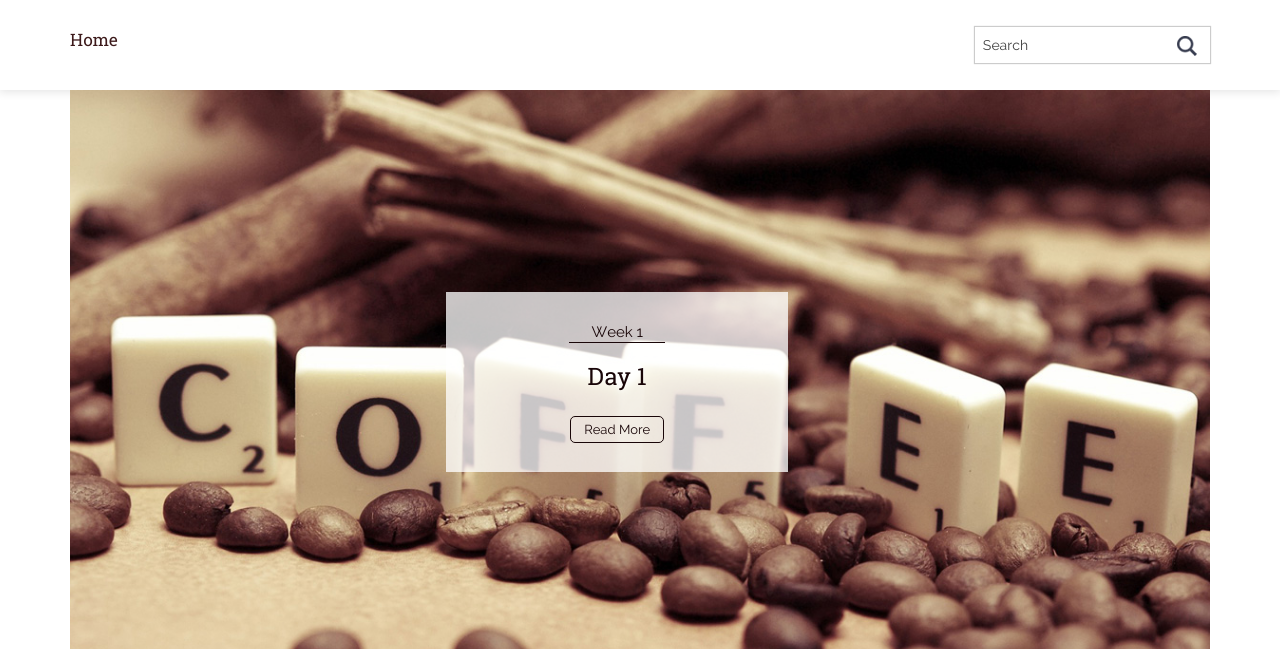
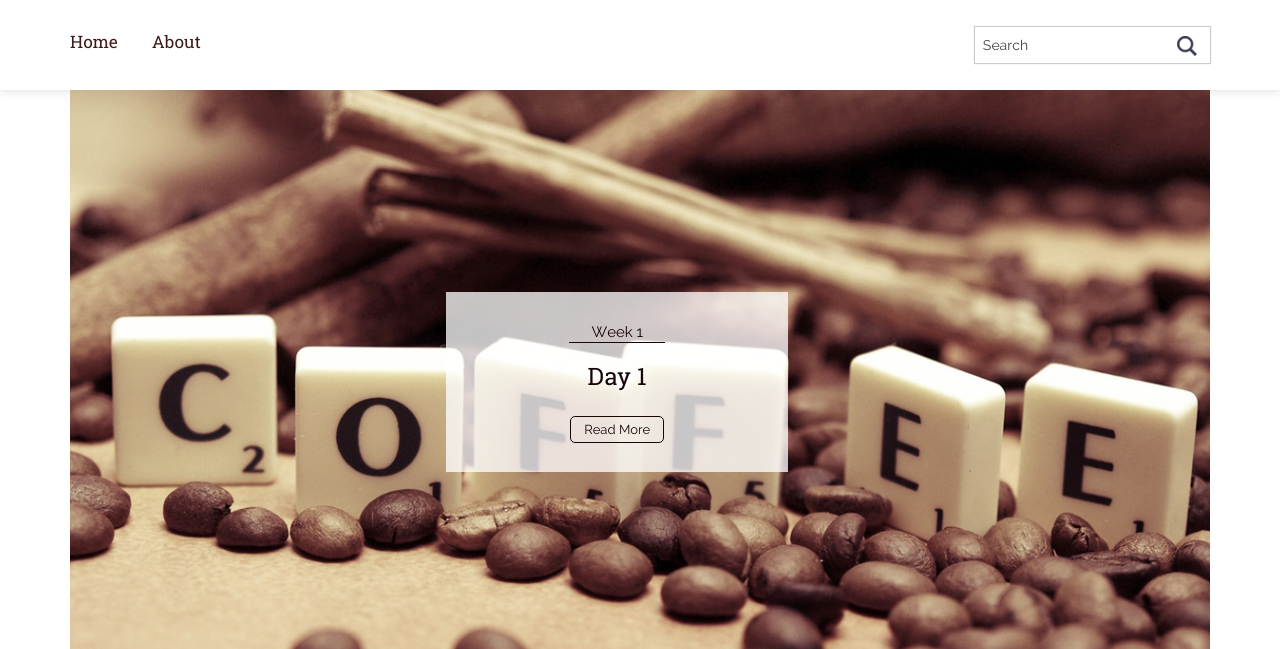
Before and after one commit to serashioda/learning_journal, a Python web app: template learning_journal_basic/templates/new_entry.html in a window 1280 px wide. Shown: the top 649 px of the page. Run offline with Jinja, Linux system fonts and the light colour scheme; the template is opened without the code that fills it, so the values that code supplies are empty.

Commit message:
added about.html to index

```diff
--- a/learning_journal_basic/templates/new_entry.html
+++ b/learning_journal_basic/templates/new_entry.html
@@ -40,7 +40,7 @@ Smartphone Compatible web template, free webdesigns for Nokia, Samsung, LG, Sony
 				 <span class="menu"></span>
 					<ul class="navig">
 						<li><a href="/">Home</a></li>
-						<!-- <li><a href="templates/about.html">About</a></li> -->
+						<li><a href="templates/about.html">About</a></li>
 					</ul>
 			</div>
 			<div class="header-right">
```
